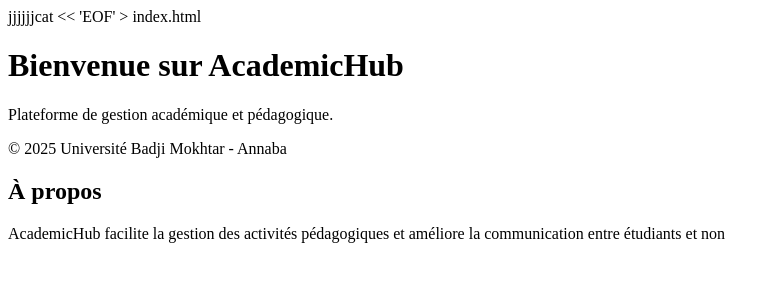
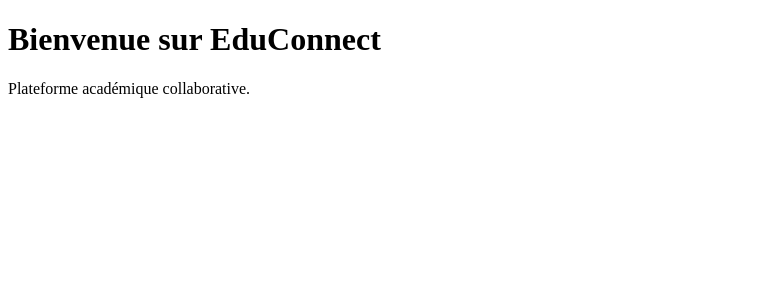
Before and after one commit to bennaaya4-cell/EduConnect, a plain HTML site: page index.html in a window 1280 px wide. Shown: the whole page, without its empty margins (0-780 px from the left). Drawn offline with Linux system fonts and the light colour scheme.

Commit message:
Initial commit

```diff
--- a/index.html
+++ b/index.html
@@ -1,21 +1,11 @@
-jjjjjjcat << 'EOF' > index.html
 <!DOCTYPE html>
 <html lang="fr">
 <head>
-<meta charset="UTF-8">
-<title>AcademicHub</title>
+    <meta charset="UTF-8">
+    <title>EduConnect</title>
 </head>
 <body>
-<h1>Bienvenue sur AcademicHub</h1>
-<p>Plateforme de gestion académique et pédagogique.</p>
-<footer>
-<p>© 2025 Université Badji Mokhtar - Annaba</p>
-</footer>
+    <h1>Bienvenue sur EduConnect</h1>
+    <p>Plateforme académique collaborative.</p>
 </body>
-
-<section>
-<h2>À propos</h2>
-<p>AcademicHub facilite la gestion des activités pédagogiques
-et améliore la communication entre étudiants et non</p>
-</section>
 </html>
```
Also changed, not shown: 1 other file.
